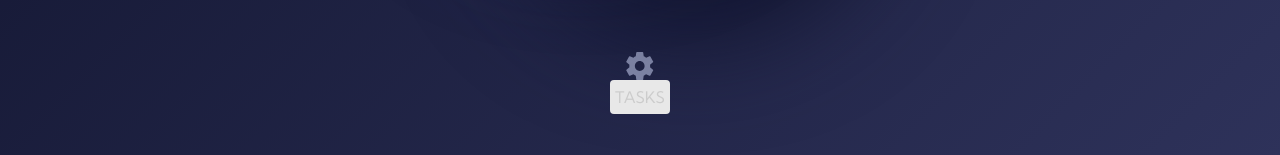
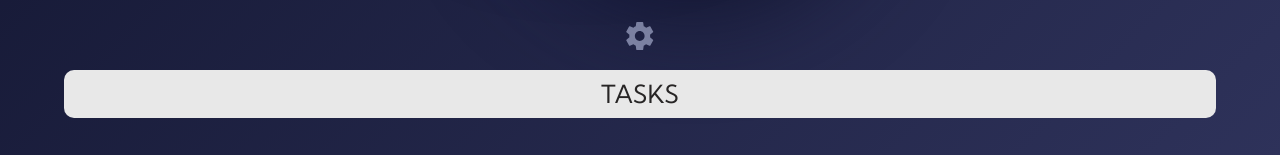
Before and after one commit to opencodeiiita/Productivity-Tracker, a React (Create React App) app in the folder frontend/: page /timer in a window 1280 px wide. Shown: the part 642-797 px from the top of the page. Built offline with nearby package versions, Linux system fonts and the light colour scheme.

Commit message:
Added notifications when timer runs out
Added notifications when timer runs out

```diff
--- a/frontend/package.json
+++ b/frontend/package.json
@@ -21,6 +21,8 @@
     "react-dom": "^17.0.2",
     "react-router-dom": "^5.3.0",
     "react-scripts": "4.0.3",
+    "react-web-notification": "^0.8.0",
+    "react-web-notifications": "^1.2.4",
     "web-vitals": "^1.0.1"
   },
   "scripts": {
--- a/frontend/src/component/Footer.css
+++ b/frontend/src/component/Footer.css
@@ -1,4 +1,3 @@
-
 .navlinks {
     margin-left:5px;
     display: "flex";
--- a/frontend/src/component/Footer.js
+++ b/frontend/src/component/Footer.js
@@ -13,7 +13,7 @@ import Twitter from '@material-ui/icons/Twitter';
 import Instagram from '@material-ui/icons/Instagram';
 const useStyles = makeStyles((theme) => ({
     navbar: {
-        position: 'fixed',
+        position: 'relative',
         display:'flex',
         justifyContent:'space-around',
         bottom: 0,
--- a/frontend/src/component/PersistentDrawer.js
+++ b/frontend/src/component/PersistentDrawer.js
@@ -129,7 +129,6 @@ export default function PersistentDrawerLeft(props) {
         </ListItem>
         <Link to="/todo">
           <ListItem button key="Todolist">
-
           <ListItemIcon><ListAltIcon color='primary'/></ListItemIcon>
           <ListItemText  primary="Todo List" />
         </ListItem>
@@ -138,10 +137,12 @@ export default function PersistentDrawerLeft(props) {
           <ListItemIcon> <EventIcon color='primary'/></ListItemIcon>
           <ListItemText  primary="Reminders" />
         </ListItem>
+        <Link to="/timer">
         <ListItem button key="Stopwatch">
           <ListItemIcon><TimerIcon color='primary'/></ListItemIcon>
-          <ListItemText  primary="StopWatch" />
+          <ListItemText  primary="Timer" />
         </ListItem>
+        </Link>
         <ListItem button key="Stats">
           <ListItemIcon><QueryStatsIcon color='primary'/></ListItemIcon>
           <ListItemText   primary="Stats" />
--- a/frontend/src/component/Timer Components/Tasks.js
+++ b/frontend/src/component/Timer Components/Tasks.js
@@ -10,7 +10,11 @@ function Tasks(todos) {
             TASKS
             {Array.from(todos.todos).map((todo, index) => (
                 <div className="task" key={index}>
-          {todo.name} {todo.desc} {todo.currentCount}/{todo.reps}
+                    <div className="taskTitle">{todo.name}</div>
+                    <div className="taskDesc">{todo.desc}</div>
+                    <div className="taskReps">
+                        {todo.currentCount}/{todo.reps}
+                    </div>
                 </div>
             ))}
         </div>
--- a/frontend/src/component/Timer Components/Timer.css
+++ b/frontend/src/component/Timer Components/Timer.css
@@ -2,8 +2,8 @@
     display: flex;
     justify-content: center;
     align-items: center;
-  width: 410px;
-  height: 410px;
+    width: 380px;
+    height: 380px;
     background: linear-gradient(315deg, #2e325a 0%, #0e112a 100%);
     box-shadow: -50px -50px 100px #272c5a, 50px 50px 100px #121530;
     border-radius: 50%;
--- a/frontend/src/component/Timer Components/tasks.css
+++ b/frontend/src/component/Timer Components/tasks.css
@@ -1,19 +1,44 @@
 .tasks_list {
+    margin: 20px 0;
+    padding: 5px 0;
     background: #e8e8e8;
-  border-radius: 4px;
-  padding: 5px;
-  max-width: 400px;
+    border-radius: 10px;
+    font-size: 25px;
+    /* max-width: 400px; */
+    display: flex;
+    align-items: center;
+    flex-direction: column;
+    text-align: center;
+    max-width: 95vw;
+    width: 90vw;
+    color: rgb(39, 37, 37);
 }
 
 .task {
     background: #fff;
     box-shadow: 1px 1px 1px rgba(0, 0, 0, 0.15);
     padding: 3px 10px;
-  font-size: 12px;
+    font-size: 20px;
     margin-bottom: 6px;
-  border-radius: 3px;
+    border-radius: 6px;
     display: flex;
     align-items: center;
     justify-content: space-between;
     text-align: center;
+    align-items: center;
+    justify-content: center;
+    width: 90%;
 }
+.task > .taskTitle {
+    font-size: 22px;
+}
+.task > .taskDesc {
+    font-size: inherit;
+    padding-left: 1em;
+    color: rgba(75, 68, 68, 0.856);
+}
+.task > .taskReps {
+    font-size: inherit;
+    padding-left: 1em;
+    color: rgba(75, 68, 68, 0.856);
+}
--- a/frontend/src/pages/TimerComp.js
+++ b/frontend/src/pages/TimerComp.js
@@ -1,4 +1,5 @@
 import React, { useState, useEffect } from 'react';
+import Notification from 'react-web-notification';
 import Timer from '../component/Timer Components/Timer';
 import Tasks from '../component/Timer Components/Tasks';
 import CategoryNav from '../component/Timer Components/CategoryNav';
@@ -25,6 +26,9 @@ const TimerComp = () => {
     const [colorSetting, setColorSetting] = useState(3);
     const [showModal, setShowModal] = useState(false);
     const [task, setTask] = useState([]);
+    const [notificationTitle, setNotificationTitle] = React.useState('');
+    //Notification audio
+    let notificationPing = new Audio('/notification.mp3');
 
     // Reset the timer to the start value
     function reset() {
@@ -67,6 +71,8 @@ const TimerComp = () => {
                     // console.log('heyy');
                 }
             }
+            setNotificationTitle("Time's UP!");
+            notificationPing.play();
         }
         return () => clearInterval(interval); // This is run when it is time to clean up
     }, [duration, running, seconds]);
@@ -132,6 +138,16 @@ const TimerComp = () => {
             )}
 
             <Tasks todos={task} />
+
+            {notificationTitle ? (
+                <Notification
+                    title={notificationTitle}
+                    options={{
+                        icon: 'http://mobilusoss.github.io/react-web-notification/example/Notifications_button_24.png',
+                    }}
+                    onClose={() => setNotificationTitle(undefined)}
+                />
+            ) : null}
         </div>
     );
 };
--- a/frontend/src/pages/home.js
+++ b/frontend/src/pages/home.js
@@ -25,8 +25,8 @@ function home() {
         <Chart2 />
         <br/>
         <DoughnutExample />
-        <Footer />
       </div>
+      <Footer />
     </>
   );
 }
--- a/frontend/src/styles/timer.css
+++ b/frontend/src/styles/timer.css
@@ -4,7 +4,11 @@
 
 * {
     font-family: 'Kumbh Sans', sans-serif;
-  margin: 0;
+}
+body {
+    background: rgba(0, 0, 0, 0) linear-gradient(315deg, rgb(46, 50, 90) 0%, rgb(14, 17, 42) 100%) repeat
+        scroll 0% 0%;
+    /* max-width: fit-content; */
 }
 h1 {
     font-weight: bold;
@@ -40,13 +44,16 @@ h4 {
     text-transform: uppercase;
 }
 .page {
-  background: #1e213f;
     height: 100vh;
     width: 100vw;
     display: flex;
     align-items: center;
     flex-direction: column;
+    min-width: 0;
 }
+/* .page > h1 {
+    padding: 0%;
+} */
 .page .logo {
     margin-top: 48px;
     margin-bottom: 55px;
```
Also changed, not shown: frontend/src/component/Timer Components/Timer.js (indentation only), 2 other files (tests, documents, lock files or other folders). Lines whose indentation alone changed are shown as unchanged.
